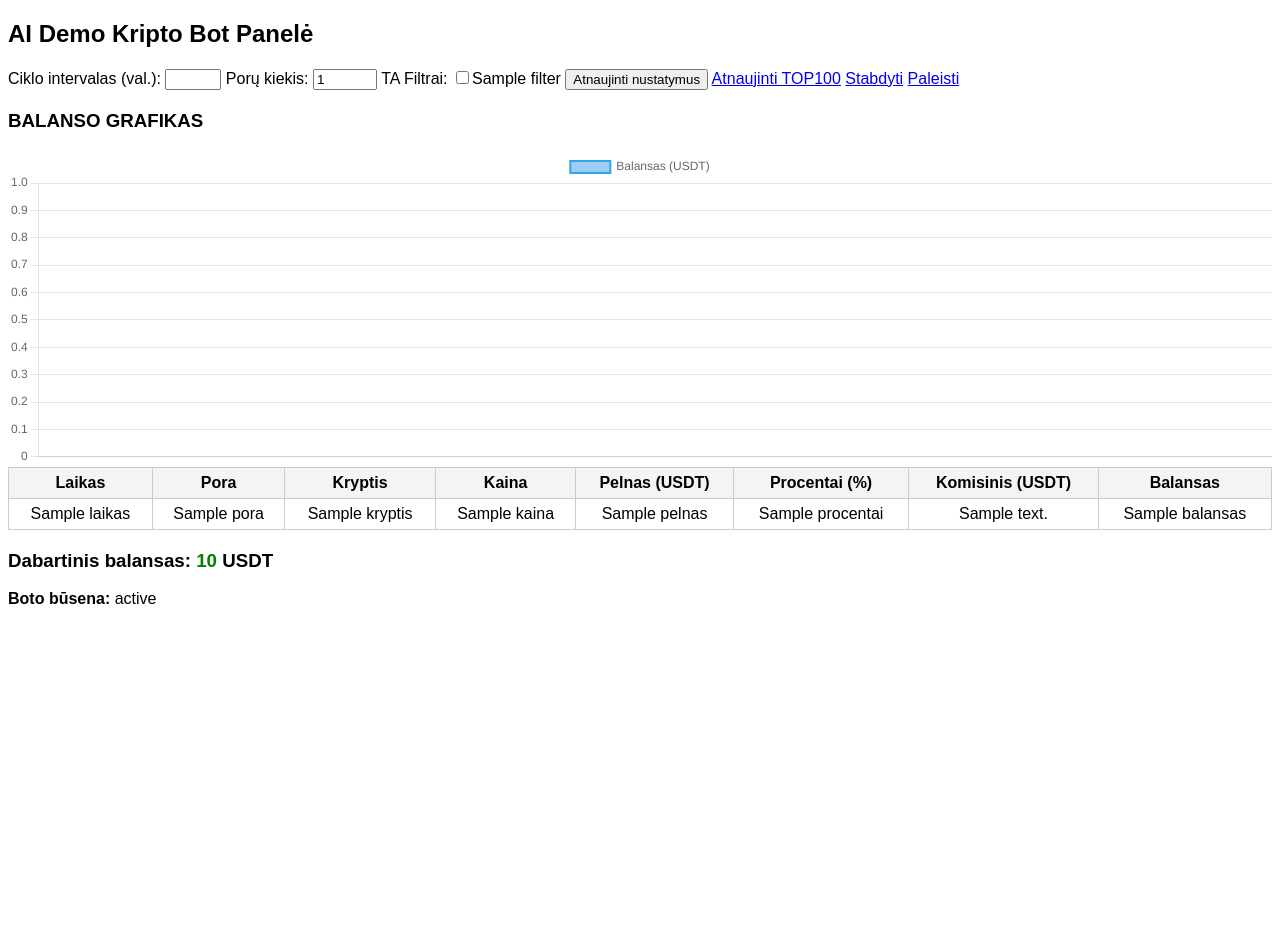
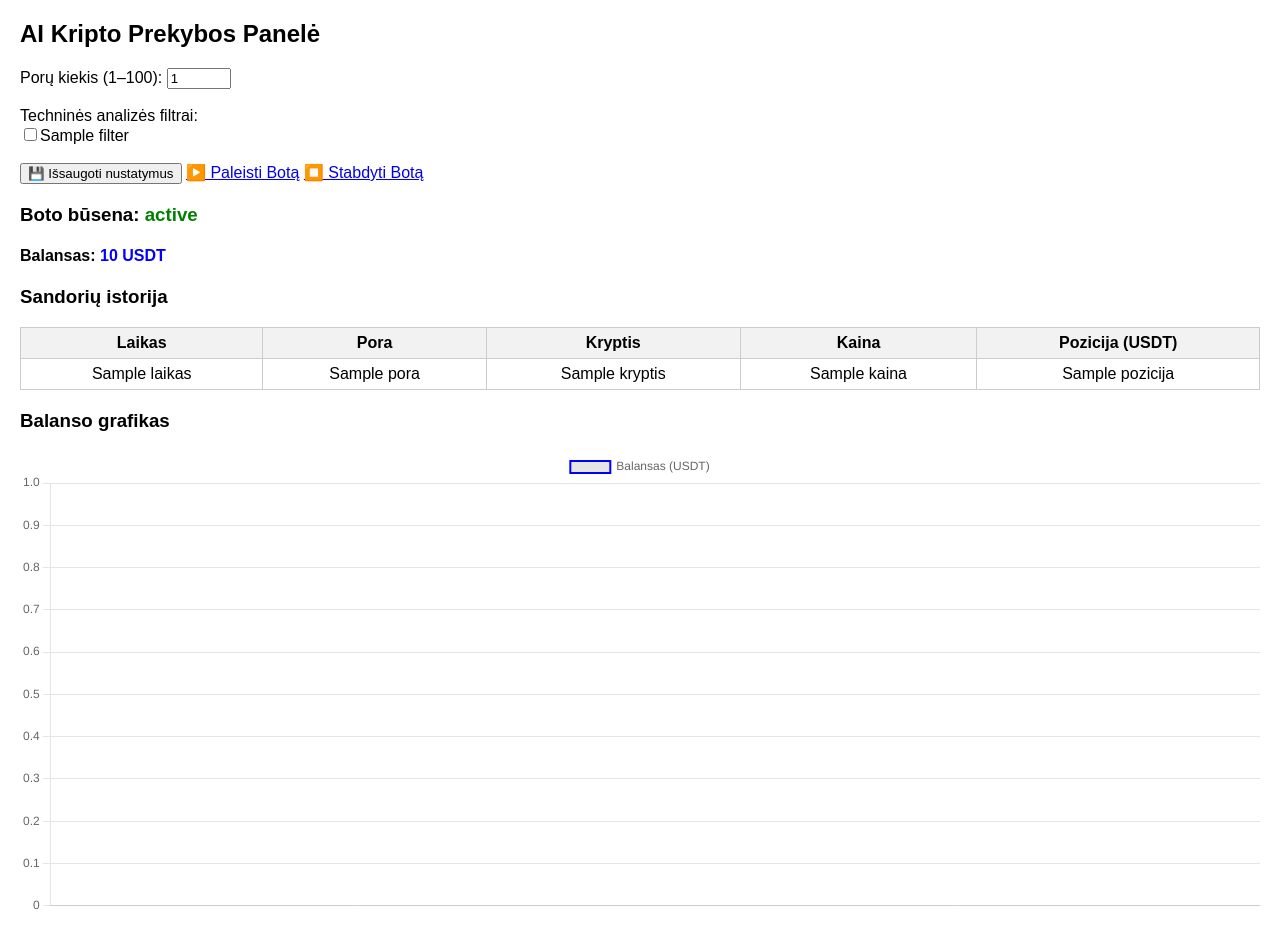
Before and after one commit to signals777/kripto-botas, a Flask app: template templates/index.html in a window 1280 px wide. Before the commit the page ends 604 px from the top, so only its background shows below. Run offline with Flask 3, Linux system fonts and the light colour scheme; the template is opened without the code that fills it: most values are stand-ins (such as "Sample title", 1, 10 or a date in 2020).

Commit message:
Update index.html

```diff
--- a/templates/index.html
+++ b/templates/index.html
@@ -1,35 +1,64 @@
 <!DOCTYPE html>
 <html>
 <head>
-    <title>AI Kripto Demo Panelė</title>
-    <meta http-equiv="refresh" content="120">
+    <title>AI Kripto Prekybos Panelė</title>
+    <meta http-equiv="refresh" content="60">
     <style>
-        body { font-family: Arial, sans-serif; }
-        table { width: 100%; border-collapse: collapse; margin-bottom: 20px;}
-        th, td { border: 1px solid #ccc; padding: 6px; text-align: center;}
-        th { background: #f4f4f4;}
-        .form-section { margin: 20px 0; }
+        body { font-family: Arial, sans-serif; margin: 20px; }
+        table { width: 100%; border-collapse: collapse; margin-bottom: 20px; }
+        th, td { border: 1px solid #ccc; padding: 6px; text-align: center; }
+        th { background-color: #f2f2f2; }
+        .form-section { margin-bottom: 20px; }
     </style>
     <script src="https://cdn.jsdelivr.net/npm/chart.js"></script>
 </head>
 <body>
-<h2>AI Demo Kripto Bot Panelė</h2>
+
+<h2>AI Kripto Prekybos Panelė</h2>
+
 <form method="post" class="form-section">
-    <label>Ciklo intervalas (val.):</label>
-    <input name="interval" type="number" value="{{ settings['interval'] }}" min="1" max="24" />
-    <label>Porų kiekis:</label>
-    <input name="n_pairs" type="number" value="{{ settings['n_pairs'] }}" min="1" max="100" />
-    <label>TA Filtrai:</label>
+    <label>Porų kiekis (1–100):</label>
+    <input type="number" name="n_pairs" value="{{ settings['n_pairs'] }}" min="1" max="100" />
+    <br><br>
+    <label>Techninės analizės filtrai:</label><br>
     {% for f in all_filters %}
         <input type="checkbox" name="ta_filters" value="{{ f }}" {% if f in settings['ta_filters'] %}checked{% endif %}>{{ f }}
     {% endfor %}
-    <button type="submit">Atnaujinti nustatymus</button>
-    <a href="{{ url_for('refresh_pairs') }}">Atnaujinti TOP100</a>
-    <a href="{{ url_for('stop_bot') }}">Stabdyti</a>
-    <a href="{{ url_for('start_bot') }}">Paleisti</a>
+    <br><br>
+    <button type="submit">💾 Išsaugoti nustatymus</button>
+    <a href="{{ url_for('start_bot') }}">▶️ Paleisti Botą</a>
+    <a href="{{ url_for('stop_bot') }}">⏹️ Stabdyti Botą</a>
 </form>
-<h3>BALANSO GRAFIKAS</h3>
-<canvas id="balanceChart" width="800" height="200"></canvas>
+
+<h3>Boto būsena: <span style="color: green;">{{ bot_status }}</span></h3>
+<h4>Balansas: <span style="color: blue;">{{ demo_balance }} USDT</span></h4>
+
+<h3>Sandorių istorija</h3>
+<table>
+    <thead>
+        <tr>
+            <th>Laikas</th>
+            <th>Pora</th>
+            <th>Kryptis</th>
+            <th>Kaina</th>
+            <th>Pozicija (USDT)</th>
+        </tr>
+    </thead>
+    <tbody>
+        {% for t in trade_history %}
+        <tr>
+            <td>{{ t.laikas }}</td>
+            <td>{{ t.pora }}</td>
+            <td>{{ t.kryptis }}</td>
+            <td>{{ t.kaina }}</td>
+            <td>{{ t.pozicija }}</td>
+        </tr>
+        {% endfor %}
+    </tbody>
+</table>
+
+<h3>Balanso grafikas</h3>
+<canvas id="balanceChart" width="800" height="300"></canvas>
 <script>
     const ctx = document.getElementById('balanceChart').getContext('2d');
     new Chart(ctx, {
@@ -39,41 +68,19 @@
             datasets: [{
                 label: 'Balansas (USDT)',
                 data: {{ graph|tojson }},
+                borderColor: 'blue',
                 borderWidth: 2,
-                fill: false,
+                fill: false
             }]
         },
         options: {
             responsive: true,
-            scales: { y: { beginAtZero: false } }
+            scales: {
+                y: { beginAtZero: false }
+            }
         }
     });
 </script>
-<table>
-    <tr>
-        <th>Laikas</th>
-        <th>Pora</th>
-        <th>Kryptis</th>
-        <th>Kaina</th>
-        <th>Pelnas (USDT)</th>
-        <th>Procentai (%)</th>
-        <th>Komisinis (USDT)</th>
-        <th>Balansas</th>
-    </tr>
-    {% for t in trade_history %}
-    <tr>
-        <td>{{ t.laikas }}</td>
-        <td>{{ t.pora }}</td>
-        <td>{{ t.kryptis }}</td>
-        <td>{{ t.kaina }}</td>
-        <td>{{ t.pelnas }}</td>
-        <td>{{ t.procentai }}</td>
-        <td>{{ t.komisinis }}</td>
-        <td>{{ t.balansas }}</td>
-    </tr>
-    {% endfor %}
-</table>
-<h3>Dabartinis balansas: <span style="color: green;">{{ demo_balance }}</span> USDT</h3>
-<b>Boto būsena:</b> {{ bot_status }}
+
 </body>
 </html>
```
